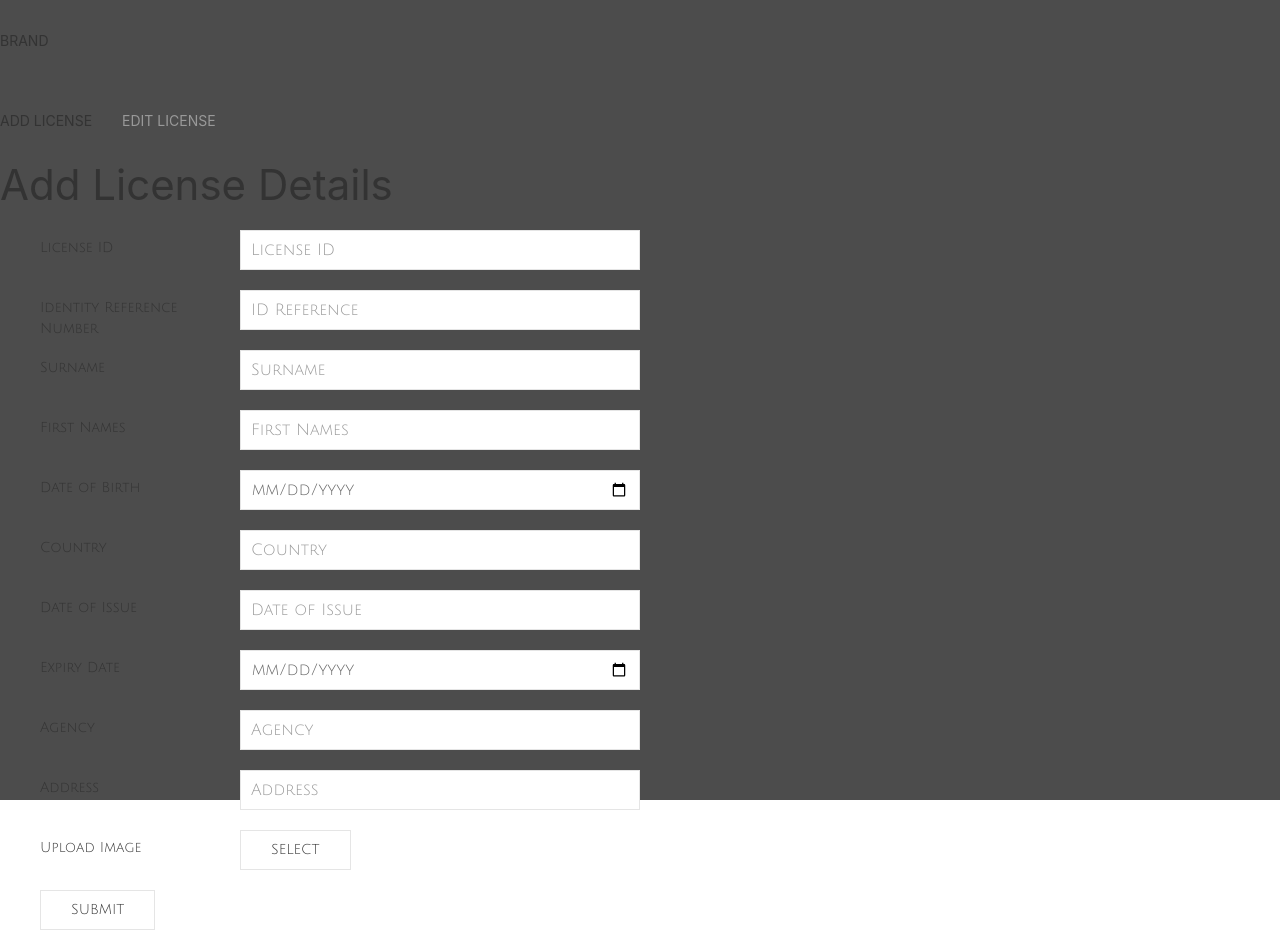
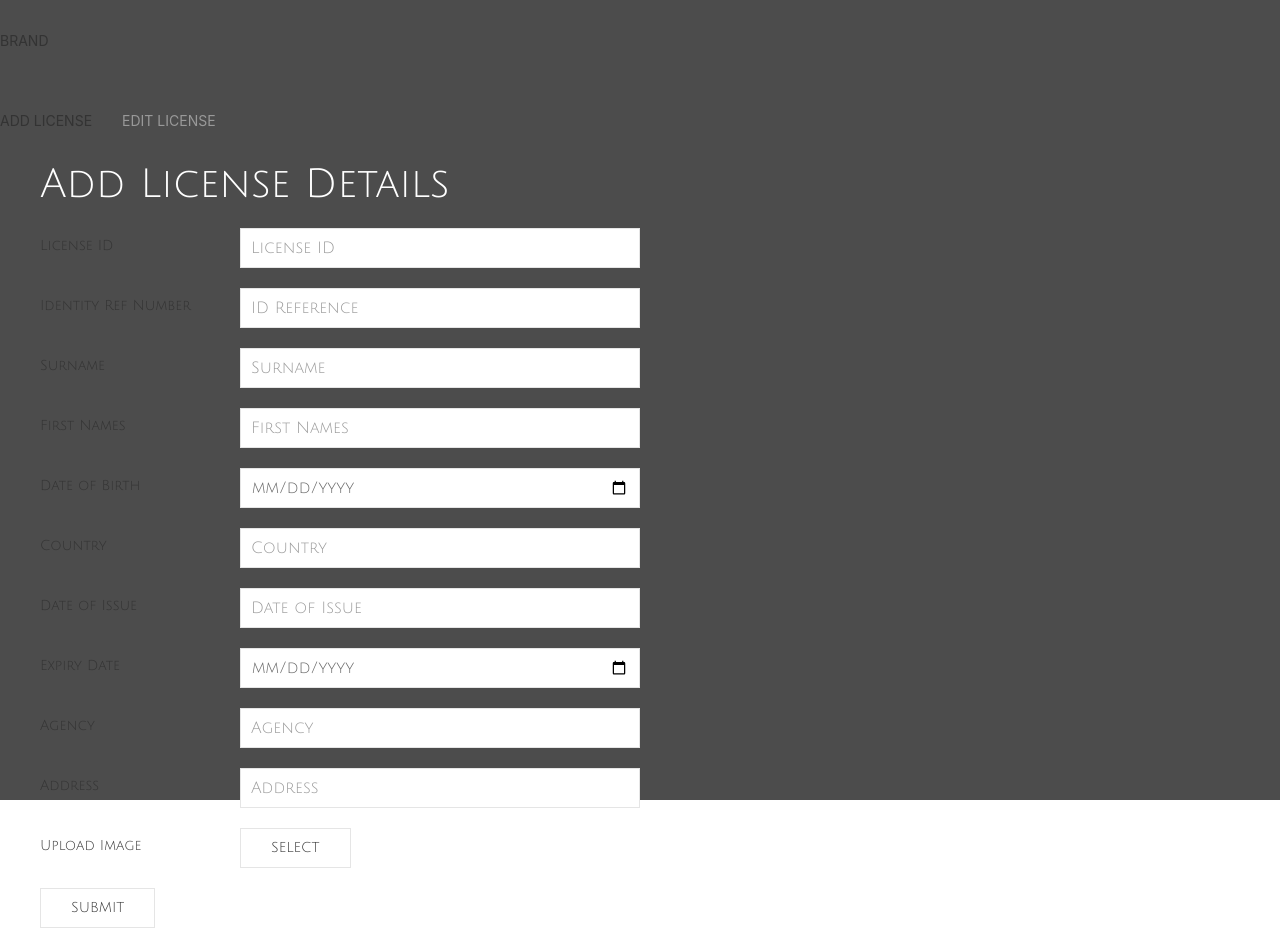
Before and after one commit to Artemas-Muzanenhamo/gov-poc-ui, an Angular app: page /#/licenses/add-license in a window 1280 px wide. Built offline with nearby package versions, Linux system fonts and the light colour scheme.

Commit message:
polish up

```diff
--- /dev/null
+++ b/src/app/license/add-license/add-license.component.css
@@ -0,0 +1,3 @@
+.add-license-font {
+  color: white;
+}
--- a/src/app/license/add-license/add-license.component.html
+++ b/src/app/license/add-license/add-license.component.html
@@ -1,6 +1,6 @@
-<div xmlns="http://www.w3.org/1999/html">
-  <h1>Add License Details</h1>
-  <form id="add-license-form" class="uk-container uk-form-horizontal">
+<div class="uk-container uk-container-center" xmlns="http://www.w3.org/1999/html">
+  <h1 class="title-font">Add License Details</h1>
+  <form id="add-license-form" class="uk-form-horizontal add-license-font">
     <fieldset class="uk-fieldset">
 
       <!--<legend class="uk-legend">Legend</legend>-->
@@ -10,7 +10,7 @@
         <input class="uk-input uk-input uk-width-1-3" type="text" placeholder="License ID">
       </div>
       <div class="uk-margin">
-        <label class="uk-form-label">Identity Reference Number</label>
+        <label class="uk-form-label">Identity Ref Number</label>
         <input class="uk-input uk-width-1-3" type="text" placeholder="ID Reference">
       </div>
       <div class="uk-margin">
--- a/src/app/license/add-license/add-license.component.ts
+++ b/src/app/license/add-license/add-license.component.ts
@@ -1,6 +1,7 @@
 import {Component} from '@angular/core';
 
 @Component({
-  templateUrl: './add-license.component.html'
+  templateUrl: './add-license.component.html',
+  styleUrls: ['./add-license.component.css']
 })
 export class AddLicenseComponent { }
--- a/src/app/license/edit-license/edit-license.component.css
+++ b/src/app/license/edit-license/edit-license.component.css
@@ -0,0 +1,3 @@
+.edit-license-font {
+  color: white;
+}
--- a/src/app/license/edit-license/edit-license.component.html
+++ b/src/app/license/edit-license/edit-license.component.html
@@ -1,6 +1,6 @@
-<div xmlns="http://www.w3.org/1999/html">
-  <h1>Edit License Details</h1>
-  <form id="edit-license-form" class="uk-container uk-form-horizontal">
+<div class="uk-container uk-container-center" xmlns="http://www.w3.org/1999/html">
+  <h1 class="title-font">Edit License Details</h1>
+  <form id="edit-license-form" class="uk-container uk-form-horizontal edit-license-font">
     <fieldset class="uk-fieldset">
 
       <!--<legend class="uk-legend">Legend</legend>-->
@@ -10,7 +10,7 @@
         <input class="uk-input uk-input uk-width-1-3" type="text" placeholder="License ID">
       </div>
       <div class="uk-margin">
-        <label class="uk-form-label">Identity Reference Number</label>
+        <label class="uk-form-label">Identity Ref Number</label>
         <input class="uk-input uk-width-1-3" type="text" placeholder="ID Reference">
       </div>
       <div class="uk-margin">
```
